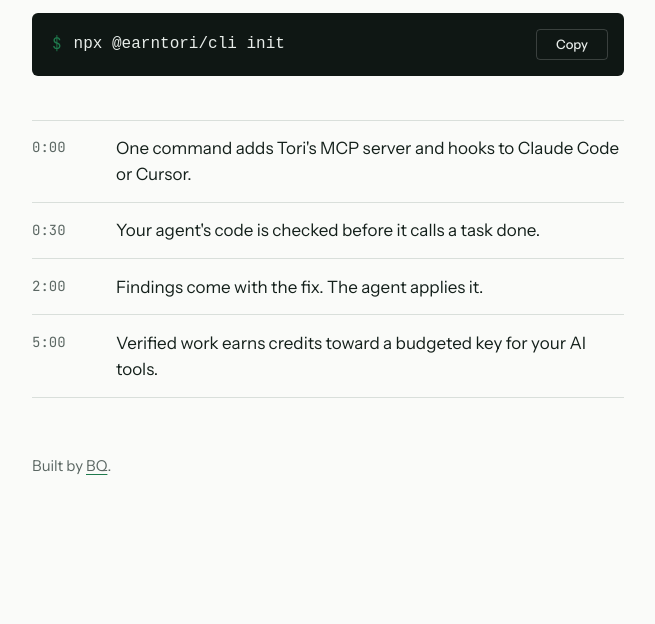
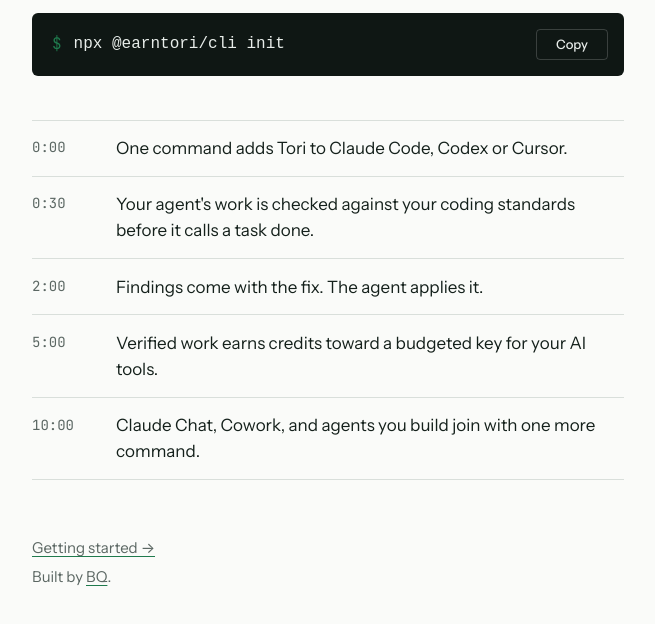
Before and after one commit to GAishZOEish/tori-examples, a plain HTML site: page index.html in a window 1280 px wide. Shown: the part 234-858 px from the top of the page, without its empty margins (312-967 px from the left). Before the commit the page ends 800 px from the top, so only its background shows below. Drawn offline with Linux system fonts and the light colour scheme.

Commit message:
usetori.dev: A1-A3 lines, getting started link

```diff
--- a/index.html
+++ b/index.html
@@ -128,13 +128,15 @@
     </div>
 
     <ol class="next" aria-label="What happens in the next five minutes">
-      <li><time>0:00</time><p>One command adds Tori's MCP server and hooks to Claude Code or Cursor.</p></li>
-      <li><time>0:30</time><p>Your agent's code is checked before it calls a task done.</p></li>
+      <li><time>0:00</time><p>One command adds Tori to Claude Code, Codex or Cursor.</p></li>
+      <li><time>0:30</time><p>Your agent's work is checked against your coding standards before it calls a task done.</p></li>
       <li><time>2:00</time><p>Findings come with the fix. The agent applies it.</p></li>
       <li><time>5:00</time><p>Verified work earns credits toward a budgeted key for your AI tools.</p></li>
+      <li><time>10:00</time><p>Claude Chat, Cowork, and agents you build join with one more command.</p></li>
     </ol>
 
     <footer>
+      <p><a href="https://github.com/GAishZOEish/tori-examples#readme">Getting started →</a></p>
       <p>Built by <a href="https://github.com/GAishZOEish">BQ</a>.</p>
     </footer>
   </main>
```
